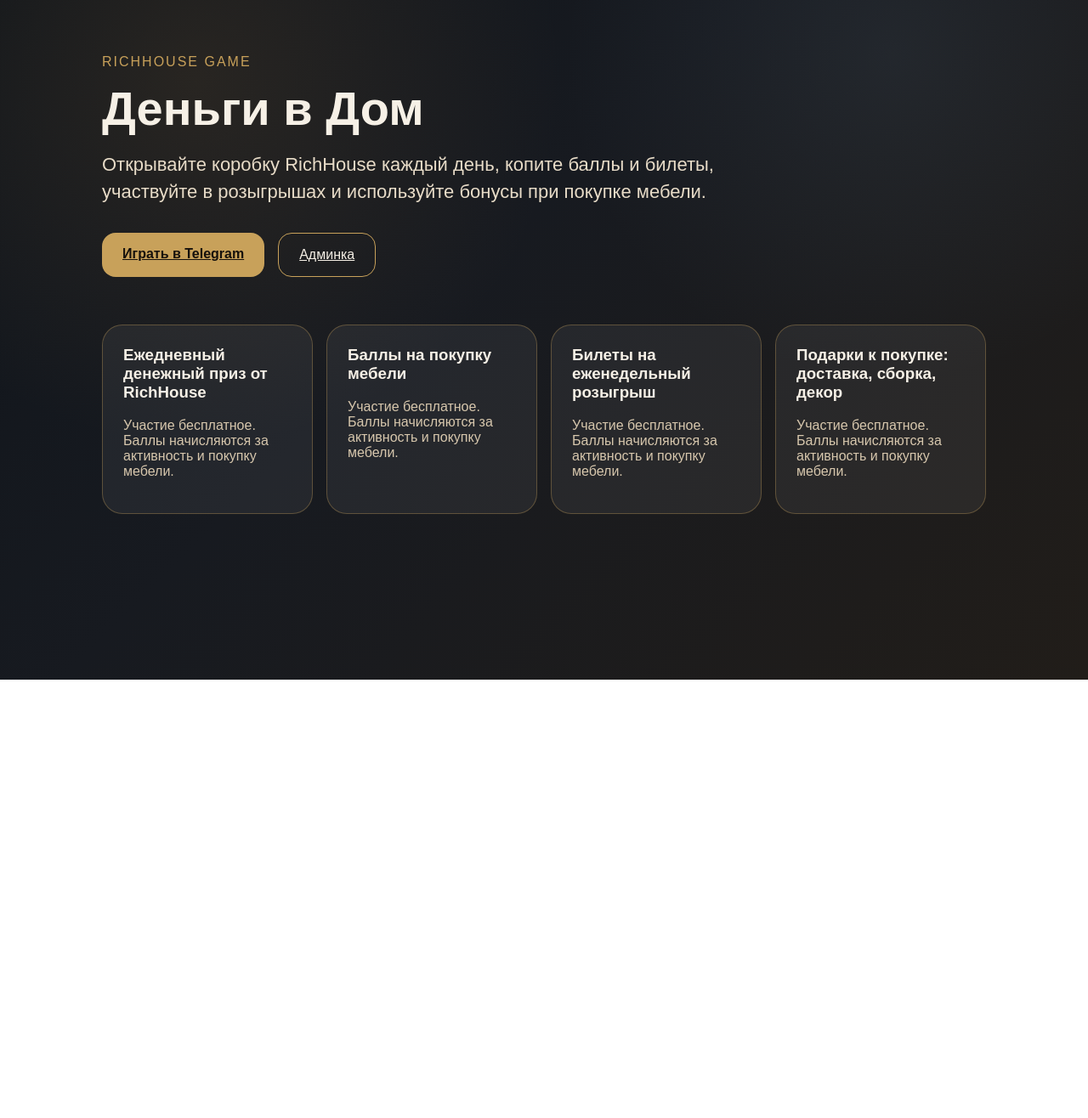
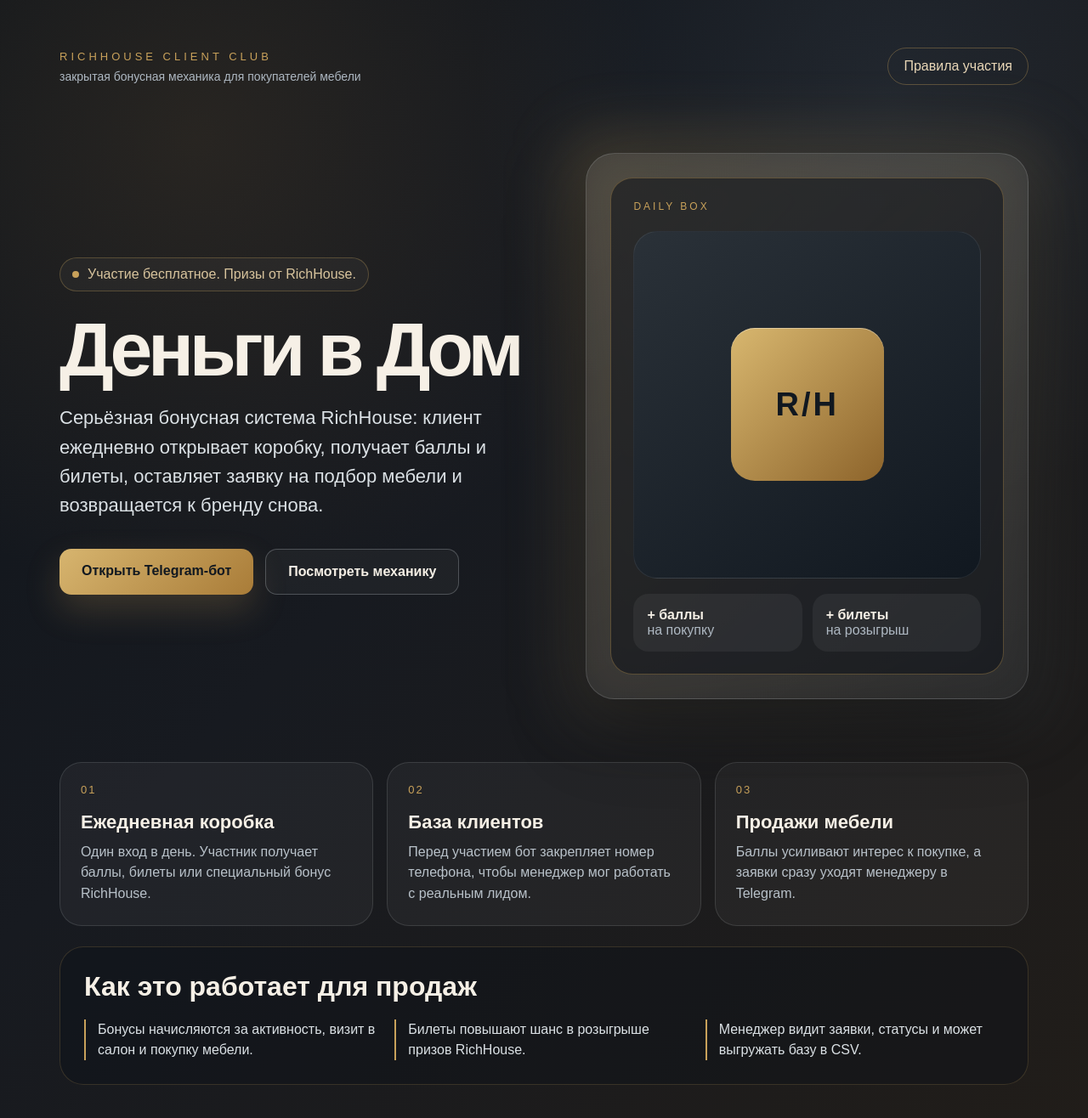
Before and after one commit to nska777/RichHouse-Game-bot, a Next.js app: page / in a window 1280 px wide. Shown: the top 1316 px of the page at 85% size. Before the commit the page ends 800 px from the top, so only its background shows below. Built offline with nearby package versions, Linux system fonts and the light colour scheme; no server answers.

Commit message:
style: redesign premium home page

```diff
--- a/app/page.tsx
+++ b/app/page.tsx
@@ -1,34 +1,81 @@
-const prizes = [
-  'Ежедневный денежный приз от RichHouse',
-  'Баллы на покупку мебели',
-  'Билеты на еженедельный розыгрыш',
-  'Подарки к покупке: доставка, сборка, декор',
+const advantages = [
+  { value: '01', title: 'Ежедневная коробка', text: 'Один вход в день. Участник получает баллы, билеты или специальный бонус RichHouse.' },
+  { value: '02', title: 'База клиентов', text: 'Перед участием бот закрепляет номер телефона, чтобы менеджер мог работать с реальным лидом.' },
+  { value: '03', title: 'Продажи мебели', text: 'Баллы усиливают интерес к покупке, а заявки сразу уходят менеджеру в Telegram.' },
+];
+
+const mechanics = [
+  'Бонусы начисляются за активность, визит в салон и покупку мебели.',
+  'Билеты повышают шанс в розыгрыше призов RichHouse.',
+  'Менеджер видит заявки, статусы и может выгружать базу в CSV.',
 ];
 
 export default function HomePage() {
   const botUrl = process.env.NEXT_PUBLIC_TELEGRAM_BOT_URL || '#';
 
   return (
-    <main style={{ minHeight: '100vh', padding: '48px 20px' }}>
-      <section style={{ maxWidth: 1040, margin: '0 auto' }}>
-        <p style={{ color: '#c8a15a', letterSpacing: 2, textTransform: 'uppercase' }}>RichHouse Game</p>
-        <h1 style={{ fontSize: 56, lineHeight: 1, margin: '18px 0' }}>Деньги в Дом</h1>
-        <p style={{ maxWidth: 720, fontSize: 22, lineHeight: 1.45, color: '#e8dcc8' }}>
-          Открывайте коробку RichHouse каждый день, копите баллы и билеты, участвуйте в розыгрышах и используйте бонусы при покупке мебели.
-        </p>
-
-        <div style={{ display: 'flex', gap: 16, flexWrap: 'wrap', marginTop: 32 }}>
-          <a href={botUrl} style={{ background: '#c8a15a', color: '#15100c', padding: '16px 24px', borderRadius: 16, fontWeight: 700 }}>Играть в Telegram</a>
-          <a href="/admin" style={{ border: '1px solid #c8a15a', padding: '16px 24px', borderRadius: 16 }}>Админка</a>
+    <main style={{ minHeight: '100vh', overflow: 'hidden' }}>
+      <section style={{ position: 'relative', maxWidth: 1180, margin: '0 auto', padding: '56px 20px 90px' }}>
+        <div style={{ display: 'flex', justifyContent: 'space-between', alignItems: 'center', gap: 20, marginBottom: 80 }}>
+          <div>
+            <div style={{ color: '#c8a15a', letterSpacing: 4, textTransform: 'uppercase', fontSize: 13 }}>RichHouse Client Club</div>
+            <div style={{ color: '#aeb8c2', marginTop: 8, fontSize: 14 }}>закрытая бонусная механика для покупателей мебели</div>
+          </div>
+          <a href="/rules" style={{ border: '1px solid rgba(200,161,90,.35)', borderRadius: 999, padding: '12px 18px', color: '#e9d7b7', textDecoration: 'none' }}>Правила участия</a>
         </div>
 
-        <div style={{ display: 'grid', gridTemplateColumns: 'repeat(auto-fit, minmax(220px, 1fr))', gap: 16, marginTop: 56 }}>
-          {prizes.map((item) => (
-            <div key={item} style={{ background: 'rgba(255,255,255,.06)', border: '1px solid rgba(200,161,90,.35)', borderRadius: 24, padding: 24 }}>
-              <h3 style={{ marginTop: 0 }}>{item}</h3>
-              <p style={{ color: '#d7c7ad' }}>Участие бесплатное. Баллы начисляются за активность и покупку мебели.</p>
+        <div style={{ display: 'grid', gridTemplateColumns: '1.05fr .95fr', gap: 44, alignItems: 'center' }}>
+          <div>
+            <div style={{ display: 'inline-flex', alignItems: 'center', gap: 10, border: '1px solid rgba(200,161,90,.3)', borderRadius: 999, padding: '10px 14px', color: '#d8c49d', background: 'rgba(255,255,255,.035)' }}>
+              <span style={{ width: 8, height: 8, borderRadius: 99, background: '#c8a15a', display: 'inline-block' }} />
+              Участие бесплатное. Призы от RichHouse.
+            </div>
+            <h1 style={{ fontSize: 'clamp(54px, 7vw, 104px)', lineHeight: .9, letterSpacing: '-0.06em', margin: '28px 0 24px', maxWidth: 760 }}>
+              Деньги в Дом
+            </h1>
+            <p style={{ maxWidth: 680, fontSize: 22, lineHeight: 1.55, color: '#dbe1e5', margin: 0 }}>
+              Серьёзная бонусная система RichHouse: клиент ежедневно открывает коробку, получает баллы и билеты, оставляет заявку на подбор мебели и возвращается к бренду снова.
+            </p>
+            <div style={{ display: 'flex', gap: 14, flexWrap: 'wrap', marginTop: 34 }}>
+              <a href={botUrl} style={{ background: 'linear-gradient(135deg, #d7b56f, #a97c38)', color: '#111820', padding: '17px 26px', borderRadius: 14, fontWeight: 800, textDecoration: 'none', boxShadow: '0 18px 40px rgba(200,161,90,.22)' }}>Открыть Telegram-бот</a>
+              <a href="/game" style={{ border: '1px solid rgba(220,226,232,.25)', color: '#f6f0e6', padding: '17px 26px', borderRadius: 14, fontWeight: 700, textDecoration: 'none', background: 'rgba(255,255,255,.035)' }}>Посмотреть механику</a>
+            </div>
+          </div>
+
+          <div style={{ position: 'relative' }}>
+            <div style={{ position: 'absolute', inset: -24, background: 'linear-gradient(135deg, rgba(200,161,90,.24), rgba(119,139,153,.12))', filter: 'blur(34px)', borderRadius: 42 }} />
+            <div style={{ position: 'relative', border: '1px solid rgba(220,226,232,.16)', borderRadius: 34, padding: 28, background: 'linear-gradient(145deg, rgba(255,255,255,.09), rgba(255,255,255,.025))', boxShadow: '0 30px 90px rgba(0,0,0,.36)' }}>
+              <div style={{ border: '1px solid rgba(200,161,90,.35)', borderRadius: 26, padding: 26, background: 'rgba(13,18,24,.55)' }}>
+                <div style={{ color: '#c8a15a', textTransform: 'uppercase', letterSpacing: 3, fontSize: 12 }}>Daily Box</div>
+                <div style={{ marginTop: 22, aspectRatio: '1/1', borderRadius: 28, background: 'linear-gradient(145deg, #2a3138, #111820)', display: 'grid', placeItems: 'center', border: '1px solid rgba(255,255,255,.08)' }}>
+                  <div style={{ width: 180, height: 180, borderRadius: 28, background: 'linear-gradient(135deg, #d8b76f, #8d642b)', color: '#111820', display: 'grid', placeItems: 'center', fontSize: 38, fontWeight: 900, letterSpacing: 3, boxShadow: 'inset 0 1px 0 rgba(255,255,255,.35)' }}>R/H</div>
+                </div>
+                <div style={{ display: 'grid', gridTemplateColumns: '1fr 1fr', gap: 12, marginTop: 18 }}>
+                  <div style={{ borderRadius: 18, background: 'rgba(255,255,255,.055)', padding: 16 }}><b>+ баллы</b><br /><span style={{ color: '#aeb8c2' }}>на покупку</span></div>
+                  <div style={{ borderRadius: 18, background: 'rgba(255,255,255,.055)', padding: 16 }}><b>+ билеты</b><br /><span style={{ color: '#aeb8c2' }}>на розыгрыш</span></div>
+                </div>
+              </div>
+            </div>
+          </div>
+        </div>
+
+        <div style={{ display: 'grid', gridTemplateColumns: 'repeat(3, 1fr)', gap: 16, marginTop: 74 }}>
+          {advantages.map((item) => (
+            <div key={item.title} style={{ border: '1px solid rgba(220,226,232,.13)', borderRadius: 26, padding: 24, background: 'rgba(255,255,255,.045)' }}>
+              <div style={{ color: '#c8a15a', fontSize: 13, letterSpacing: 2 }}>{item.value}</div>
+              <h3 style={{ fontSize: 22, margin: '18px 0 10px' }}>{item.title}</h3>
+              <p style={{ color: '#b8c1c9', lineHeight: 1.55, margin: 0 }}>{item.text}</p>
             </div>
           ))}
+        </div>
+
+        <div style={{ marginTop: 24, border: '1px solid rgba(200,161,90,.2)', borderRadius: 28, padding: 28, background: 'rgba(13,18,24,.42)' }}>
+          <h2 style={{ margin: 0, fontSize: 32 }}>Как это работает для продаж</h2>
+          <div style={{ display: 'grid', gridTemplateColumns: 'repeat(3, 1fr)', gap: 14, marginTop: 20 }}>
+            {mechanics.map((item) => (
+              <div key={item} style={{ color: '#dbe1e5', lineHeight: 1.5, borderLeft: '2px solid #c8a15a', paddingLeft: 14 }}>{item}</div>
+            ))}
+          </div>
         </div>
       </section>
     </main>
```
